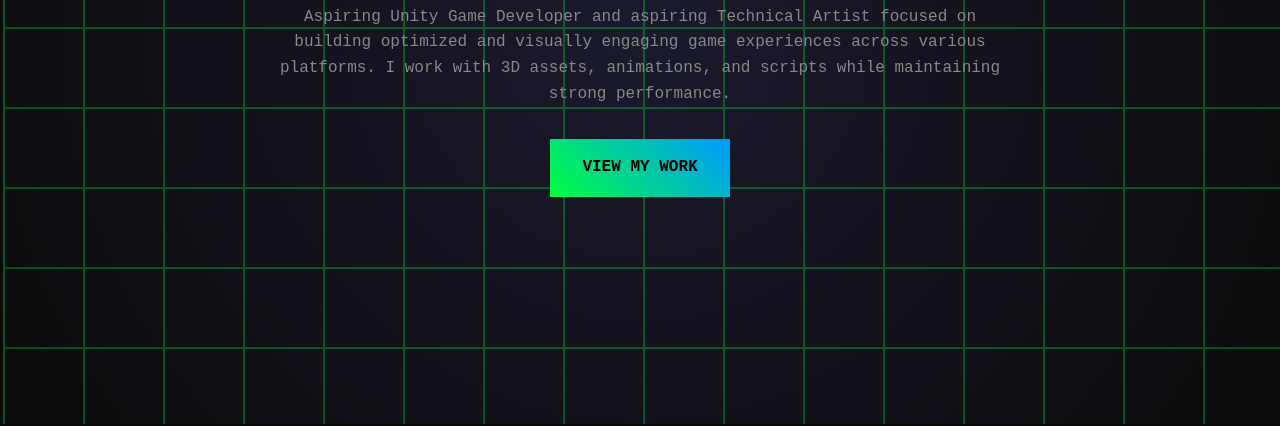
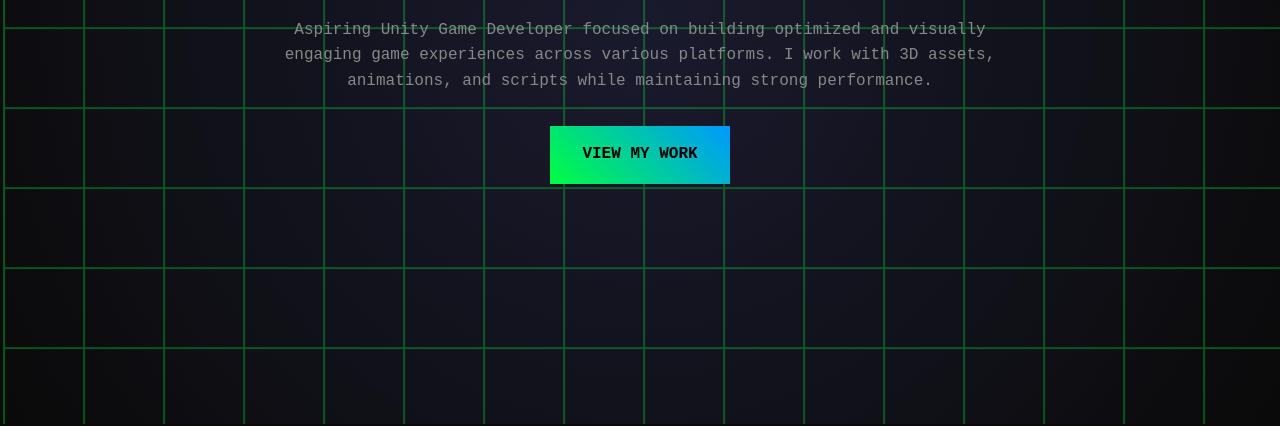
Before and after one commit to GVishnuKarthick/MyPortfolio, a plain HTML site: page index.html in a window 1280 px wide. Shown: the part 376-802 px from the top of the page. Drawn offline with Linux system fonts and the light colour scheme.

Commit message:
Update index.html

```diff
--- a/index.html
+++ b/index.html
@@ -34,7 +34,7 @@
         <div class="hero-content">
             <h1 class="hero-title">VISHNU KARTHICK G</h1>
             <p class="hero-subtitle">Unity Game Developer</p>
-            <p style="color: #888; margin-bottom: 2rem;">Aspiring Unity Game Developer and aspiring Technical Artist focused on building optimized and visually engaging game experiences across various platforms. I work with 3D assets, animations, and scripts while maintaining strong performance.
+            <p style="color: #888; margin-bottom: 2rem;">Aspiring Unity Game Developer focused on building optimized and visually engaging game experiences across various platforms. I work with 3D assets, animations, and scripts while maintaining strong performance.
 </p>
             <a href="#projects" class="cta-button">View My Work</a>
         </div>
```
